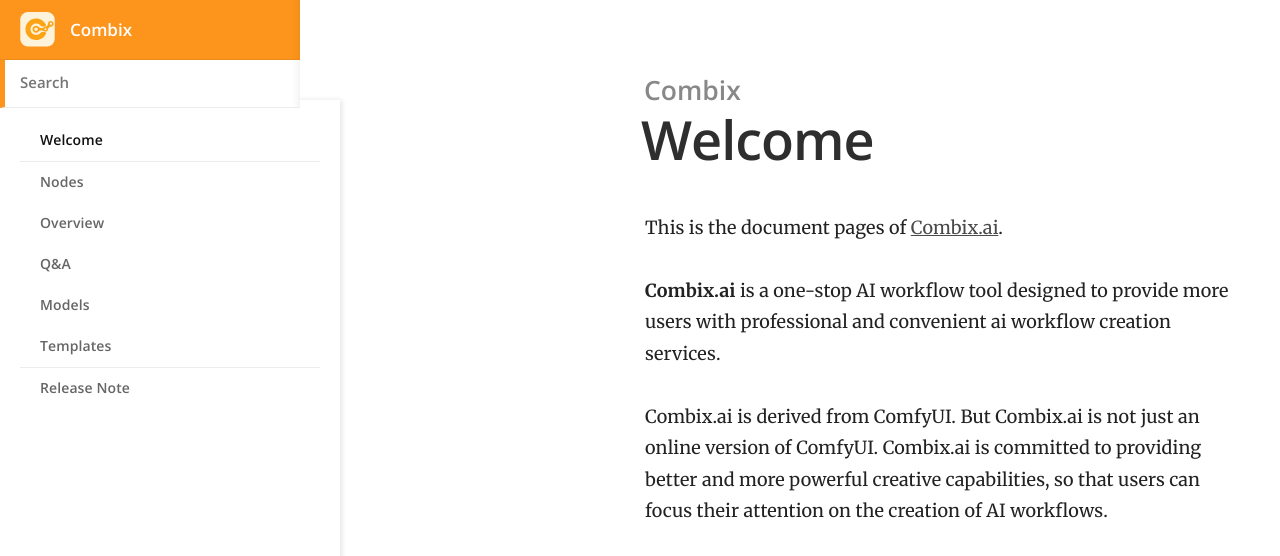
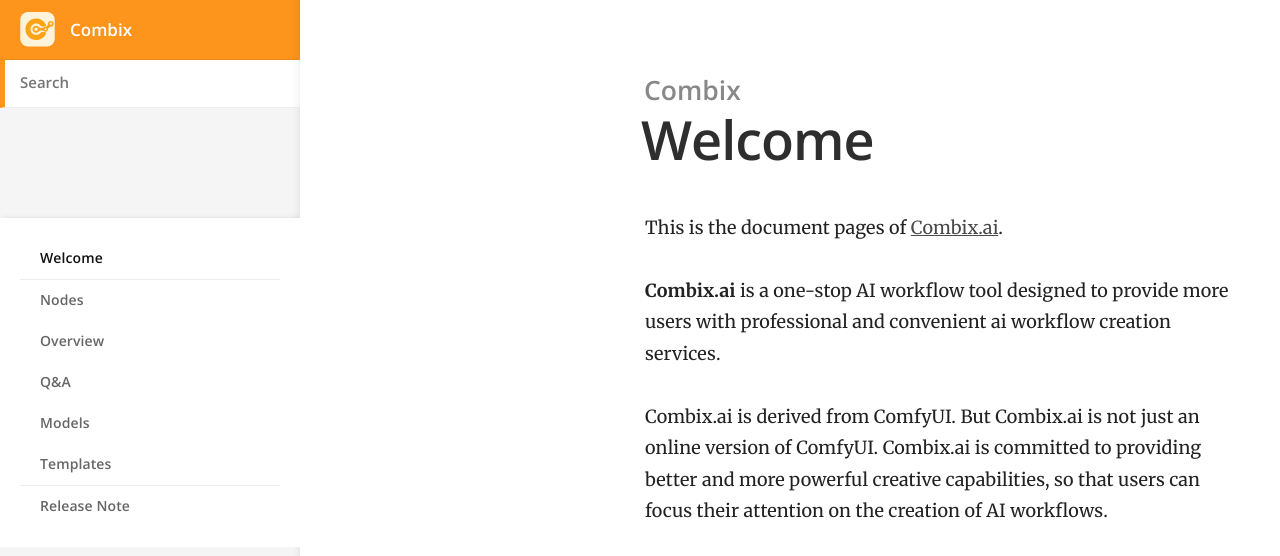
Before and after one commit to roryror/combix-doc, a Jekyll site: the page built from index.md, in a window 1280 px wide and 1400 px high. Shown: the top 556 px of the window. Built offline with Jekyll 4.4.1, drawn with Linux system fonts in a browser that asks for light colours; grey boxes are pictures that could not be loaded.

Commit message:
Update default.html

```diff
--- a/_layouts/default.html
+++ b/_layouts/default.html
@@ -22,10 +22,12 @@
         body {
             display: flex;
         }
-        nav {
+        header {
             position: fixed;
             width: 300px;
-            margin-top: 100px;
+        }
+        nav {
+            margin-top: 110px;
             top: 0;
             left: 0;
             bottom: 0;
```
